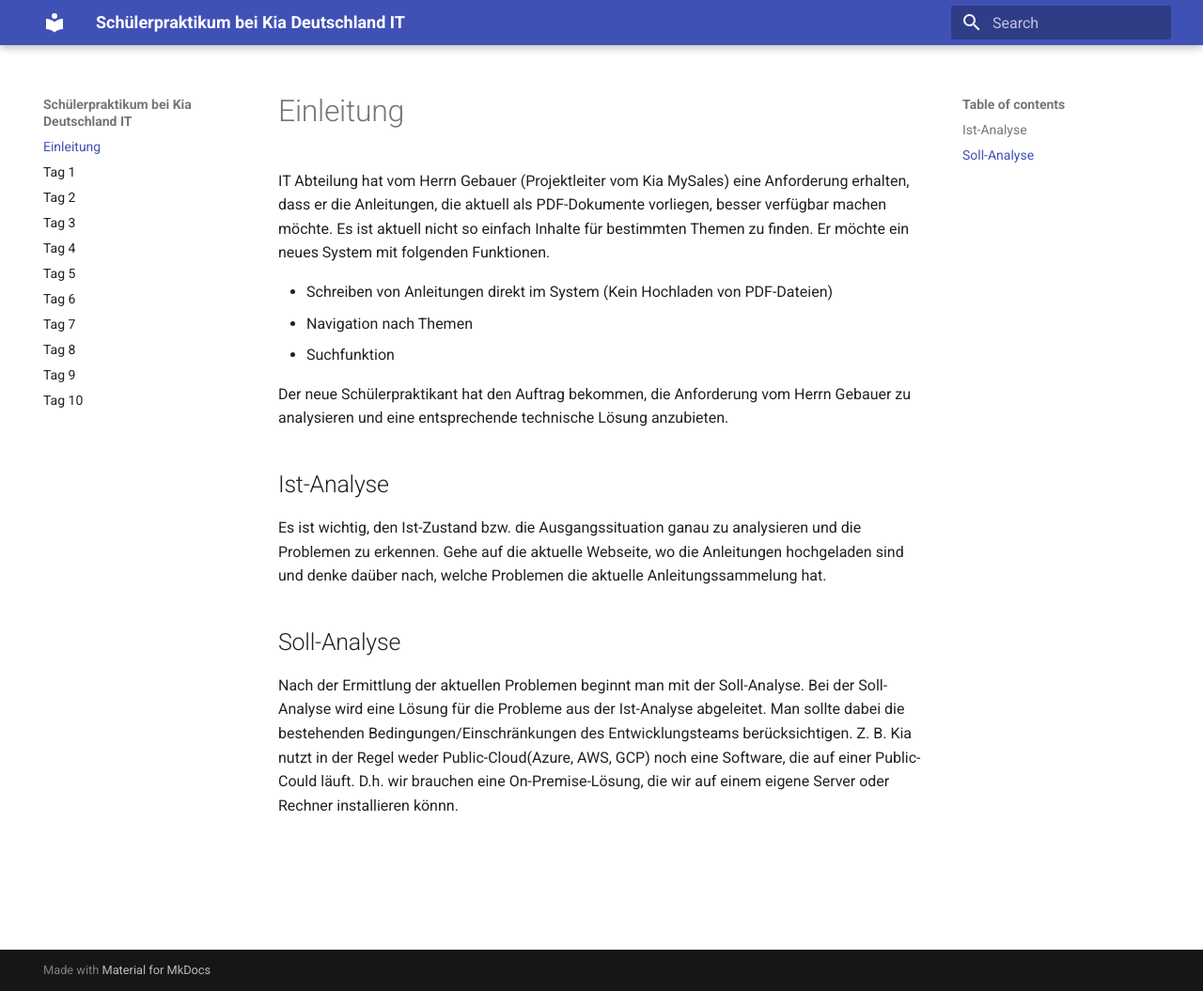
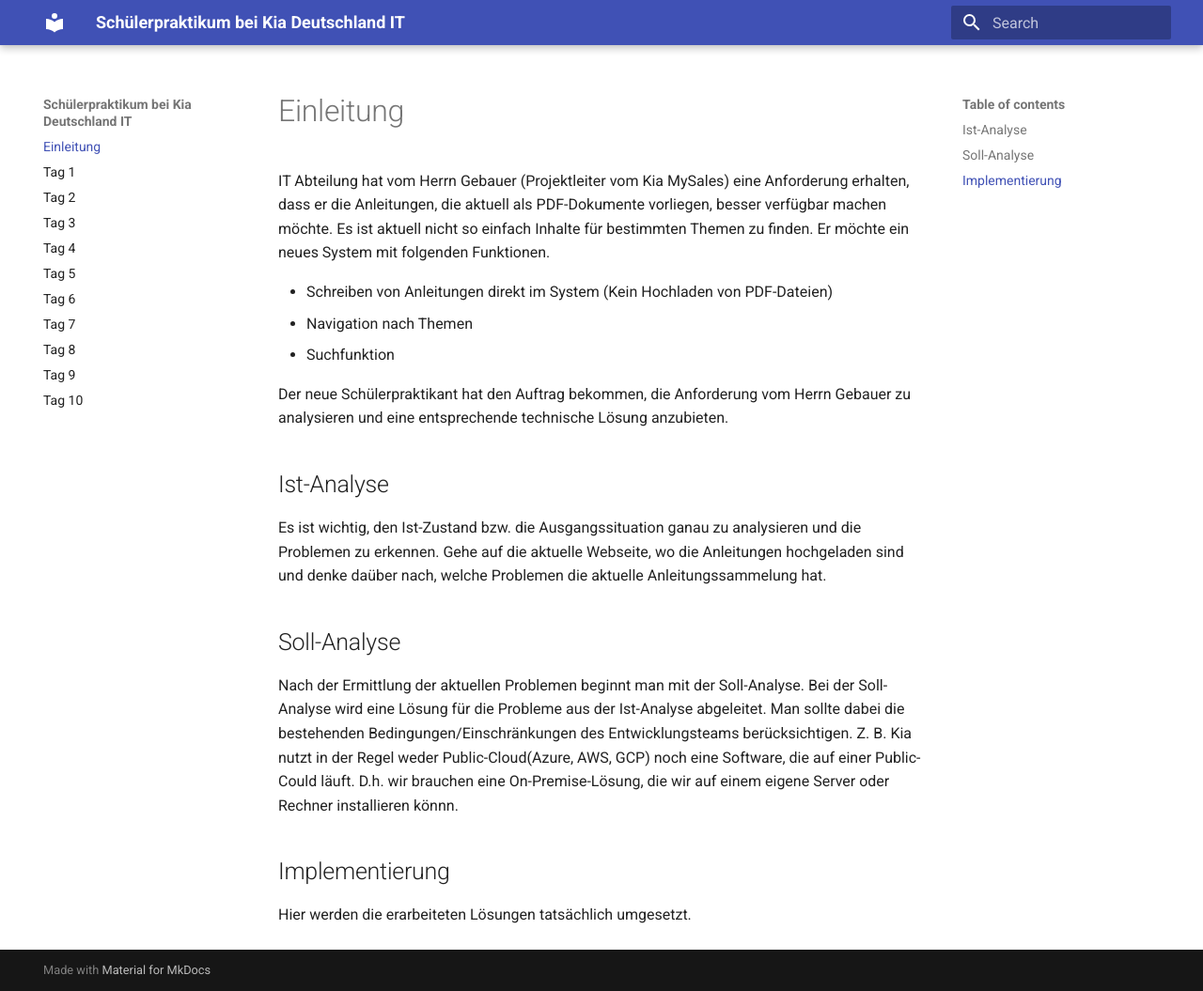
Before and after one commit to kgeniusk/studentinternship, an MkDocs documentation site: the page built from docs/index.md, in a window 1280 px wide and 1055 px high. Shown: the whole window at 94% size. Built offline with MkDocs 1.6.1 and Material for MkDocs 9.7.7, drawn with Linux system fonts in a browser that asks for light colours.

Commit message:
Implementierung added

```diff
--- a/docs/index.md
+++ b/docs/index.md
@@ -16,3 +16,7 @@ Es ist wichtig, den Ist-Zustand bzw. die Ausgangssituation ganau zu analysieren
 ## Soll-Analyse
 
 Nach der Ermittlung der aktuellen Problemen beginnt man mit der Soll-Analyse. Bei der Soll-Analyse wird eine Lösung für die Probleme aus der Ist-Analyse abgeleitet. Man sollte dabei die bestehenden Bedingungen/Einschränkungen des Entwicklungsteams berücksichtigen. Z. B. Kia nutzt in der Regel weder Public-Cloud(Azure, AWS, GCP) noch eine Software, die auf einer Public-Could läuft. D.h. wir brauchen eine On-Premise-Lösung, die wir auf einem eigene Server oder Rechner installieren könnn.
+
+## Implementierung
+
+Hier werden die erarbeiteten Lösungen tatsächlich umgesetzt.
```
